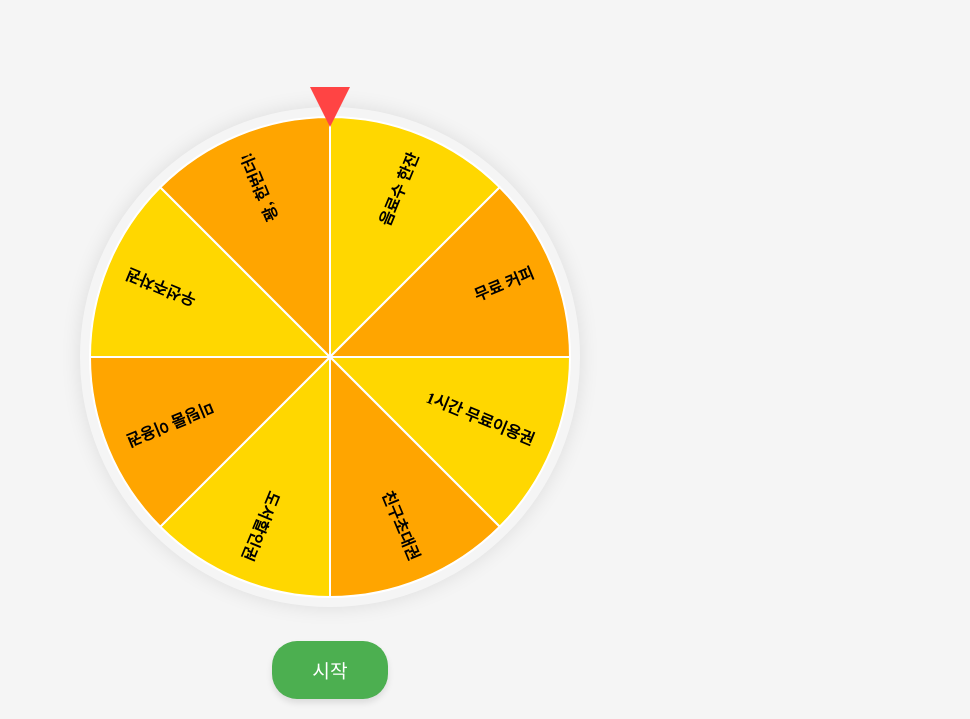
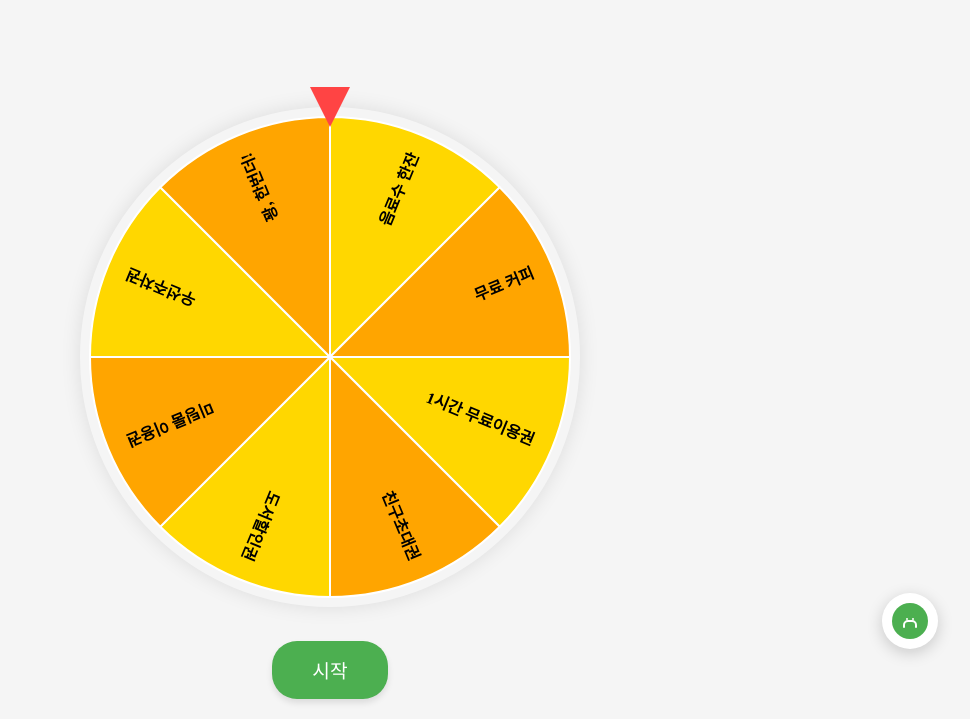
Before and after one commit to Sangmin-yoon/spingame, a plain HTML site: page index.html in a window 1280 px wide. Shown: the part 119-838 px from the top of the page, without its empty margins (310-1280 px from the left). Drawn offline with nearby package versions, Linux system fonts and the light colour scheme; a web font is replaced by a local one.

Commit message:
챗봇추가
챗봇추가

```diff
--- a/index.html
+++ b/index.html
@@ -33,5 +33,17 @@
     <!-- 축하 효과를 위한 confetti 라이브러리 -->
     <script src="https://cdn.jsdelivr.net/npm/canvas-confetti@1.5.1/dist/confetti.browser.min.js"></script>
     <script src="script.js"></script>
+
+    <!-- 우하단 챗봇 아이콘 -->
+    <a href="https://chatgpt.com/g/g-6846a04220bc819183e129ddc6a8d62f-weokingkape-h-o-p-e"
+       class="chatbot-fab" target="_blank" title="워킹카페 H.O.P.E 챗봇 바로가기">
+        <!-- 챗봇 아이콘 (SVG) -->
+        <svg width="36" height="36" viewBox="0 0 36 36" fill="none">
+            <circle cx="18" cy="18" r="18" fill="#4CAF50"/>
+            <path d="M12 24v-2a4 4 0 014-4h4a4 4 0 014 4v2" stroke="#fff" stroke-width="2" stroke-linecap="round"/>
+            <circle cx="15" cy="16" r="1" fill="#fff"/>
+            <circle cx="21" cy="16" r="1" fill="#fff"/>
+        </svg>
+    </a>
 </body>
 </html>
--- a/style.css
+++ b/style.css
@@ -133,3 +133,29 @@ body {
         font-size: 1rem;
     }
 }
+
+/* 우하단 챗봇 플로팅 버튼 */
+.chatbot-fab {
+    position: fixed;
+    right: 32px;
+    bottom: 32px;
+    z-index: 2000;
+    width: 56px;
+    height: 56px;
+    background: #fff;
+    border-radius: 50%;
+    box-shadow: 0 4px 16px rgba(0,0,0,0.18);
+    display: flex;
+    align-items: center;
+    justify-content: center;
+    transition: box-shadow 0.2s, transform 0.2s;
+    cursor: pointer;
+    text-decoration: none;
+}
+.chatbot-fab:hover {
+    box-shadow: 0 8px 24px rgba(76,175,80,0.25);
+    transform: scale(1.08);
+}
+.chatbot-fab svg {
+    display: block;
+}
```
